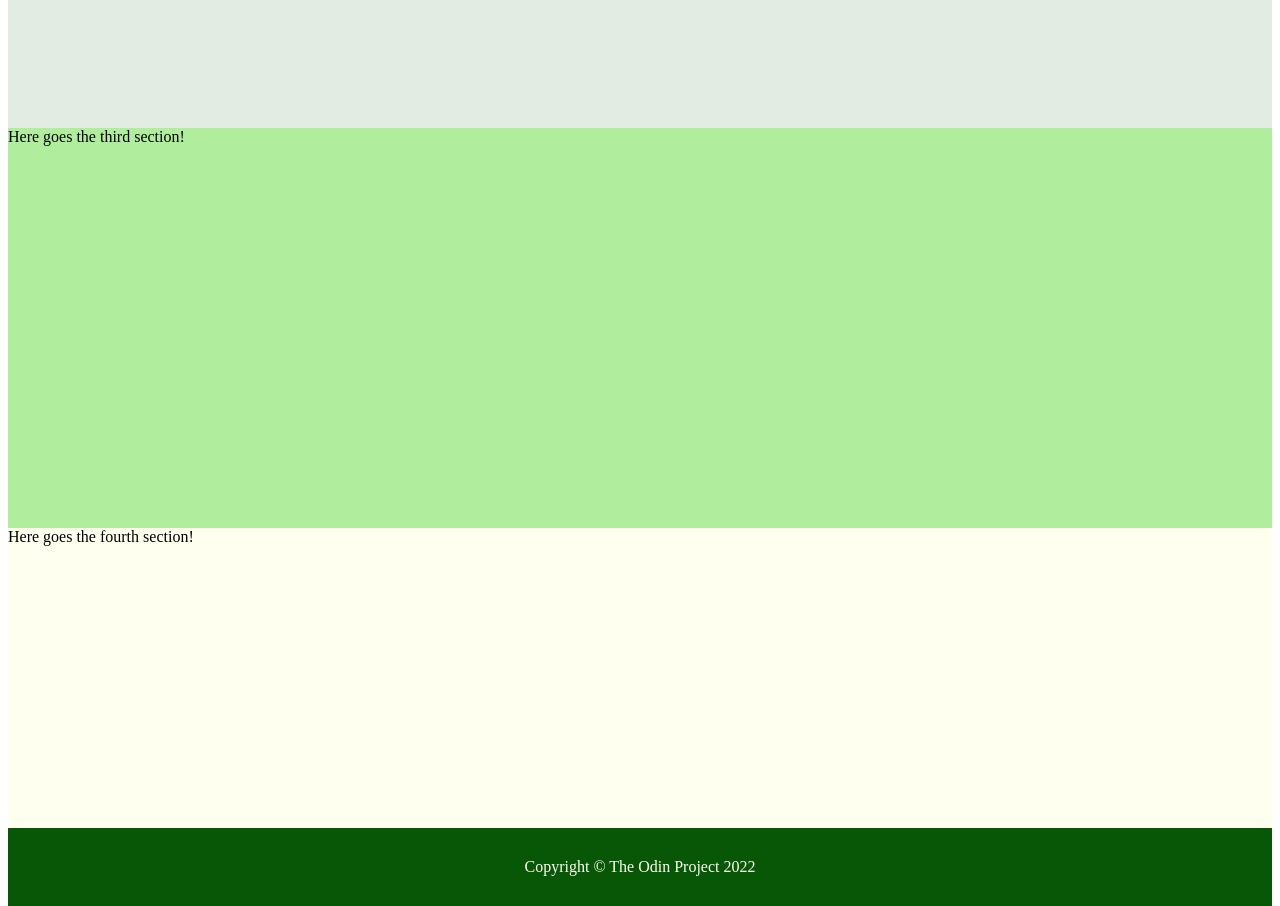
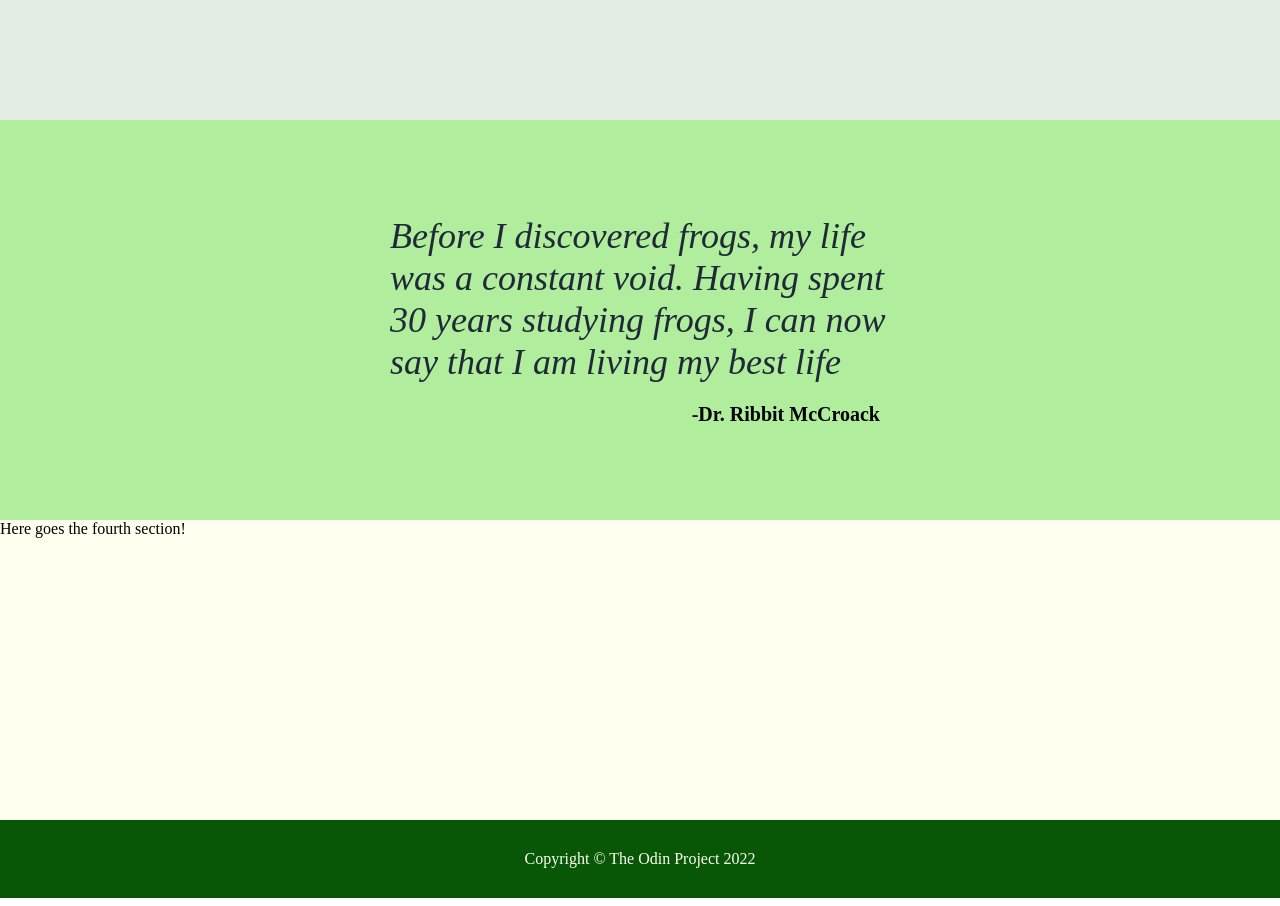
Before and after one commit to tomyyn/TOP-Landing-Page, a plain HTML site: page index.html in a window 1280 px wide. Shown: the part 853-1759 px from the top of the page. Drawn offline with Linux system fonts and the light colour scheme.

Commit message:
Complete third section

```diff
--- a/index.html
+++ b/index.html
@@ -50,7 +50,8 @@
         </div>
 
         <div class="sec3">
-            Here goes the third section!
+            <div class="quotePhrase">Before I discovered frogs, my life was a constant void. Having spent 30 years studying frogs, I can now say that I am living my best life</div>
+            <div class="quoteName">-Dr. Ribbit McCroack</div>
         </div>
 
         <div class="sec4">
--- a/styles.css
+++ b/styles.css
@@ -3,6 +3,7 @@ body{
     display: flex;
     flex-direction: column;
     justify-content:space-between;
+    margin:0px;
 }
 
 .headerIcon{
@@ -133,7 +134,27 @@ body{
     background-color: rgb(176, 238, 157);
     flex: 1 1 auto;
     height: 400px;
+    display: flex;
+    flex-direction: column;
+    align-items: center;
+    gap:20px;
+    justify-content: center;
+}
 
+.quotePhrase{
+    font-size: 36px;
+    font-weight: lighter;
+    font-style: italic;
+    inline-size: 500px;
+    overflow-wrap: break-word;
+    color:#1F2937;
+}
+
+.quoteName{
+    font-size: 20px;
+    font-weight: bold;
+    width: 480px;
+    text-align: right;
 }
 
 .sec4{
```
